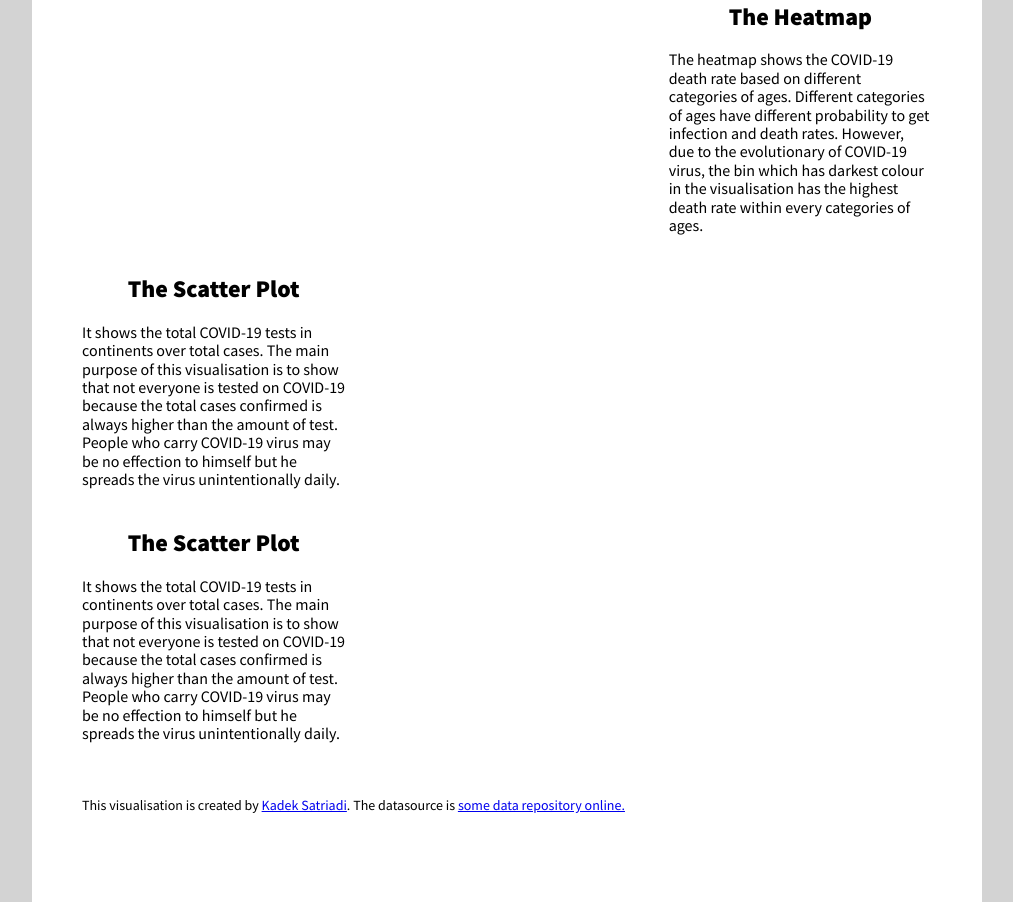
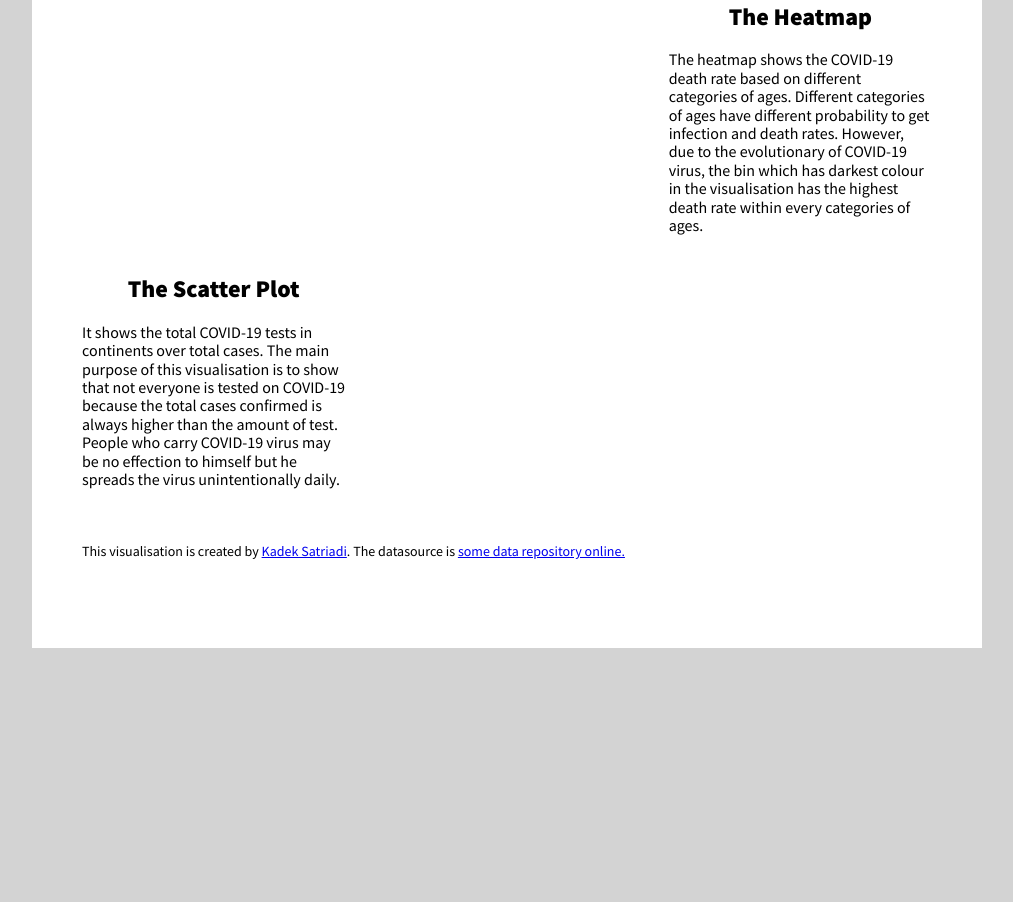
Before and after one commit to Lok-00/FIT3179, a plain HTML site: page assignment2/index.html in a window 1280 px wide. Shown: the part 259-1161 px from the top of the page, without its empty margins (133-1146 px from the left). After the commit the page ends 907 px from the top, so only its background shows below. Drawn offline with nearby package versions, Linux system fonts and the light colour scheme; a script that the page names is missing.

Commit message:
Update index.html

```diff
--- a/assignment2/index.html
+++ b/assignment2/index.html
@@ -111,21 +111,6 @@
     </div>
     <!-- end pure grid group -->
 
-    <!-- pure grid group -->
-    <div class="pure-g">
-      <div class="pure-u-1-3">
-        <div class="description description-left">
-          <h2>The Scatter Plot</h2>
-          <p>It shows the total COVID-19 tests in continents over total cases. The main purpose of this visualisation is to show that not everyone is tested on COVID-19 because the total cases confirmed is always higher than the amount of test. People who carry COVID-19 virus may be no effection to himself but he spreads the virus unintentionally daily.</p>
-        </div>
-      </div>
-      <div class="pure-u-1-3">
-        <div id="vis3"  class="vis-container"></div>
-      </div>
-    </div>
-    <!-- end pure grid group -->
-
-
     <div class="pure-g">
       <div class="pure-u-1-1 small-font">
         <p>This visualisation is created by <a href="https://github.com/KadekSatriadi" target="_blank">Kadek Satriadi</a>. The datasource is <a href="#"" target="_blank">some data repository online</href>.</p>
```
